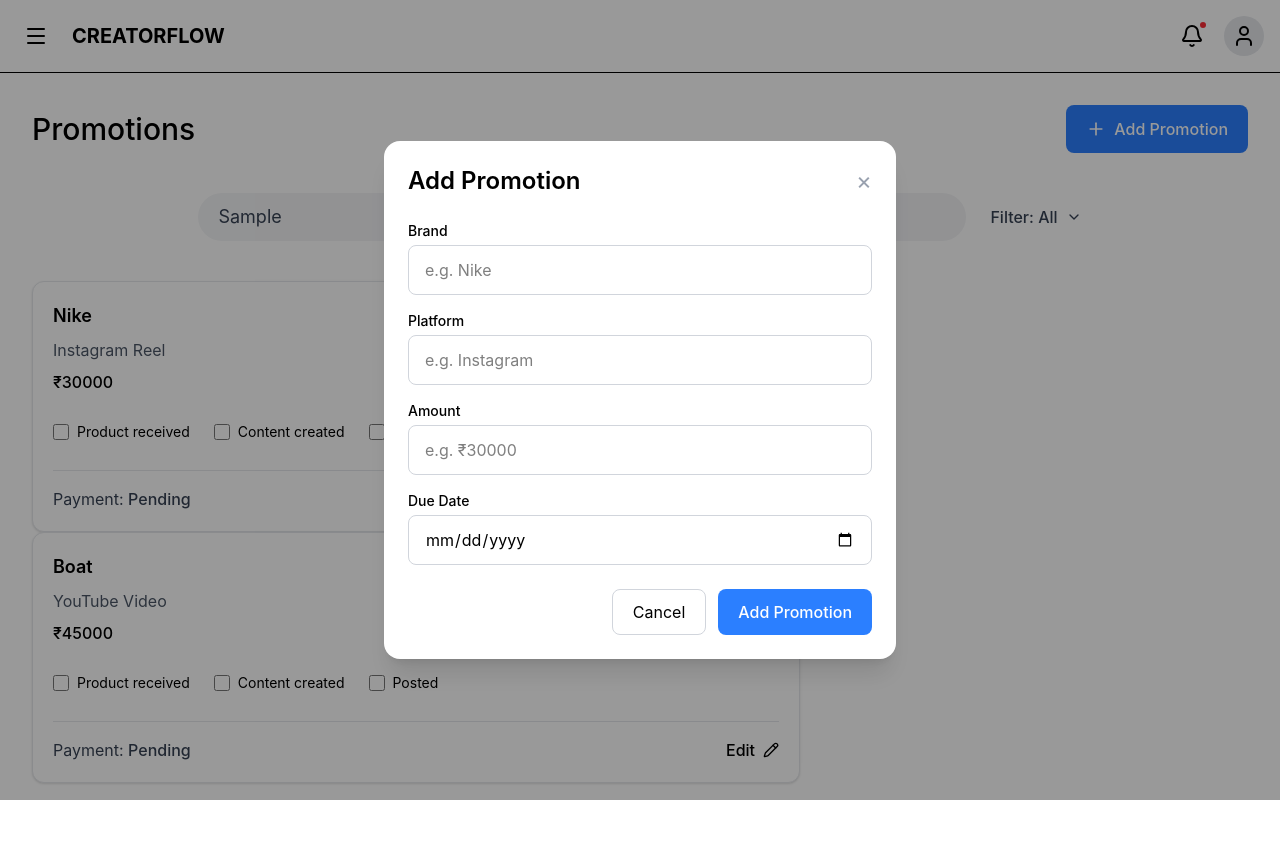
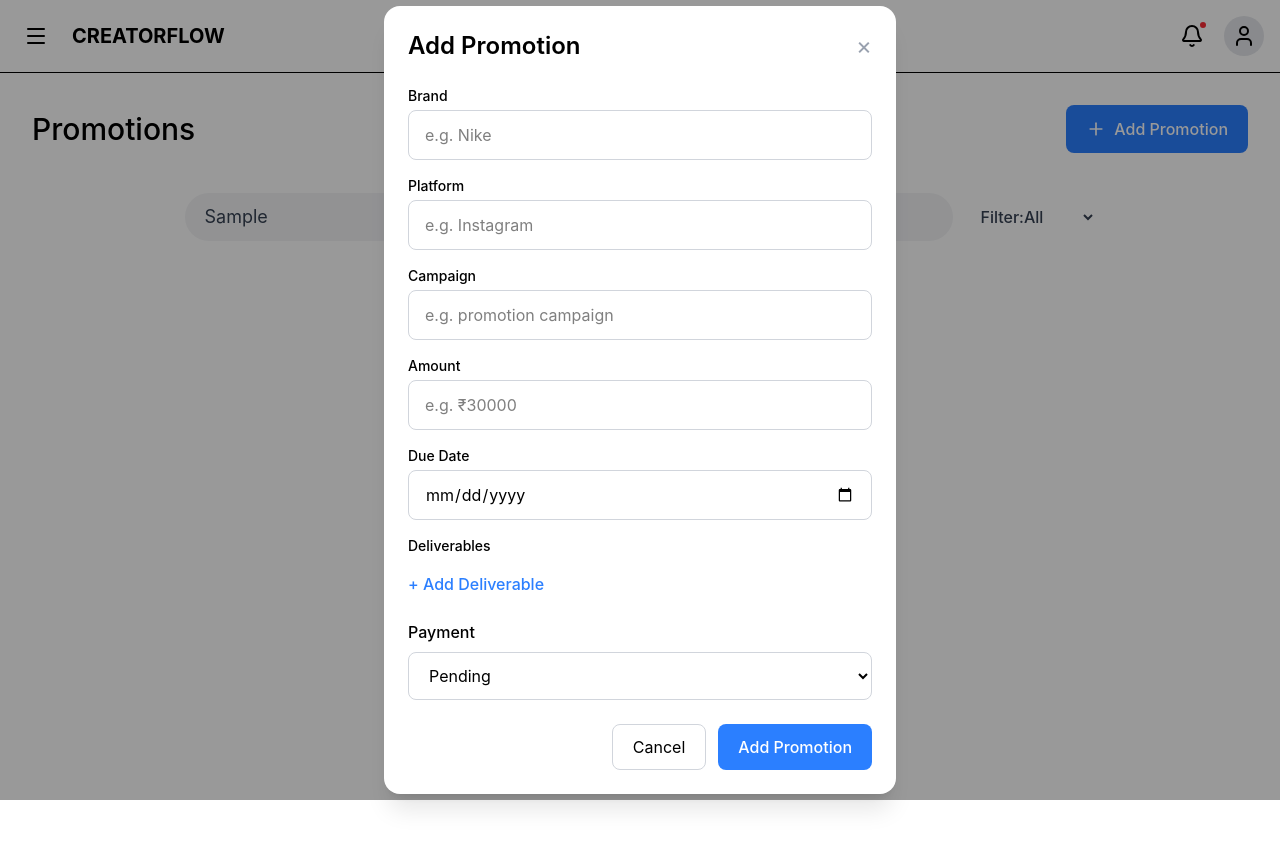
Before and after one commit to Smt05ydv/Creator-Flow, a React (Vite) app in the folder creatorflow/: page /promotions in a window 1280 px wide. Both pictures are taken after typing "Sample" into the empty fields and a click on the button "Add Promotion". Shown: the top 848 px of the page. Built offline with nearby package versions, Linux system fonts and the light colour scheme.

Commit message:
basic frontend done

```diff
--- a/creatorflow/src/pages/Promotions.jsx
+++ b/creatorflow/src/pages/Promotions.jsx
@@ -14,23 +14,31 @@ const Promotions = () => {
    const [editOpen,setEditOpen]= useState(false);
    const [addDeliverables,setAddDeliverables]= useState([]);
    const [selectedPromotion,setSelectedPromotion] = useState(null);
+
    const [editForm,setEditForm] = useState({
     platform: "",
     campaign: "",
     amount:"",
     dueDate:"",
-    deliverable:[],
+    deliverables:[],
     payment:""
 
    });
 
    const [addCard,setAddCard] = useState({
     brand:"",
-    brand:"",
+    platform:"",
+    campaign:"",
     amount:"",
     dueDate:"",
+    deliverables:[],
+    payment:"",
+    productReceived:false,
+    contentCreated:false,
+    posted:false,
 
    });
+
 
 
 
@@ -58,16 +66,43 @@ const Promotions = () => {
     setAddDeliverables(updatedDeliverables)
    }
 
+
+
    function saveCard(){
+
+
+      if (
+    !addCard.brand ||
+    !addCard.platform ||
+    !addCard.campaign ||
+    !addCard.amount ||
+    !addCard.dueDate ||
+    !addCard.payment ||
+    addDeliverables.length === 0
+  ) {
+    alert("Please fill all required fields");
+    return;
+  }
+
+  // Amount validation
+  if (Number(addCard.amount) <= 0) {
+    alert("Amount must be greater than 0");
+    return;
+  }
 
     const newPromotion = {
   id: Date.now(),
   brand: addCard.brand,
   platform: addCard.platform,
+  campaign:addCard.campaign,
   amount: addCard.amount,
   dueDate: addCard.dueDate,
-  payment: "Pending",
-  deliverables: []
+  payment: addCard.payment,
+  deliverables: addDeliverables,
+  productReceived:addCard.productReceived,
+  contentCreated: addCard.contentCreated,
+  posted:addCard.posted,
+
 };
 
     setPromotionList([
@@ -75,7 +110,22 @@ const Promotions = () => {
       newPromotion ]
 
     )
-    setAddPromotion(false)
+    setAddPromotion(false);
+
+    setAddCard({
+  brand: "",
+  platform: "",
+  campaign: "",
+  amount: "",
+  dueDate: "",
+  deliverables: [],
+  payment: "",
+  productReceived: false,
+  contentCreated: false,
+  posted: false,
+});
+
+setAddDeliverables([]);
    }
 
 
@@ -97,6 +147,46 @@ const Promotions = () => {
       setEditOpen(false);
    }
 
+   function updateProgress(id,field) {
+    setPromotionList(
+      promotionList.map((promotion)=>
+      promotion.id===id?
+       {
+        ...promotion,
+        [field]: ! promotion[field]
+       }
+       :promotion
+    )
+    );
+   }
+
+
+   function deletePromotion(id){
+    setPromotionList(
+      promotionList.filter((promotion)=>
+      promotion.id!==id
+    )
+    );
+   }
+
+   const [search,setSearch] = useState("");
+    const [filter,setFilter]=useState("");
+
+   const filterPromotions=promotionList.filter((promotion)=>{
+
+    const matchesSearch=
+      promotion.brand.toLowerCase().includes(search.toLowerCase()) ||
+      promotion.platform.toLowerCase().includes(search.toLowerCase()) ||
+      promotion.campaign.toLowerCase().includes(search.toLowerCase())
+
+      const matchesFilter= promotion.payment.toLowerCase().includes(filter.toLowerCase());
+
+      return matchesSearch && matchesFilter;
+   } );
+
+
+
+
 
 
 
@@ -113,9 +203,10 @@ const Promotions = () => {
         </h1>
 
         <button
-        onClick={()=>
+        onClick={()=> {
+           setAddDeliverables([]);
           setAddPromotion(true)
-        }
+        } }
           className="
             flex items-center gap-2
             px-5 py-3
@@ -151,6 +242,8 @@ const Promotions = () => {
           <input
             type="text"
             placeholder="Search promotions..."
+            value={search}
+            onChange={(e)=>setSearch(e.target.value)}
             className="
               w-full
               bg-transparent
@@ -163,24 +256,32 @@ const Promotions = () => {
         </div>
 
         {/* Filter */}
-        <button
-          className="
-            flex items-center gap-2
-            whitespace-nowrap
-            text-gray-700
-            font-medium
-          "
-        >
-          Filter: All
-          <ChevronDown className="w-4 h-4" />
-        </button>
+         <select
+         value={filter}
+         onChange={(e)=>setFilter(e.target.value)}
+         className="flex items-center gap-2 whitespace-nowrap text-gray-700 font-medium">
+
+
+
+
+         <option value="">Filter:All</option>
+          <option value="paid">Paid</option>
+          <option value="partially paid">partially paid</option>
+          <option value="pending">pending</option>
+
+
+       </select>
+
+
+
+
 
       </div>
 
 
       {/* Promotion Card */}
       <div className="mt-10 max-w-3xl">
-      {promotionList.map((promotion)=>(
+      {filterPromotions.map((promotion)=>(
 
 
 
@@ -238,6 +339,8 @@ const Promotions = () => {
               <input
                 type="checkbox"
                 className="w-4 h-4"
+                checked={promotion.productReceived}
+                onChange={()=>updateProgress(promotion.id,"productReceived")}
               />
               Product received
             </label>
@@ -246,6 +349,8 @@ const Promotions = () => {
               <input
                 type="checkbox"
                 className="w-4 h-4"
+                checked={promotion.contentCreated}
+                onChange={()=>updateProgress(promotion.id,"contentCreated")}
               />
               Content created
             </label>
@@ -254,6 +359,8 @@ const Promotions = () => {
               <input
                 type="checkbox"
                 className="w-4 h-4"
+                checked={promotion.posted}
+                onChange={()=>updateProgress(promotion.id,"posted")}
               />
               Posted
             </label>
@@ -282,7 +389,7 @@ const Promotions = () => {
       campaign:promotion.campaign,
       amount:promotion.amount,
       dueDate:promotion.dueDate,
-      deliverable:promotion.deliverables || [],
+      deliverables:promotion.deliverables || [],
       payment: promotion.payment
     });
     setEditOpen(true);
@@ -298,6 +405,14 @@ const Promotions = () => {
   Edit
   <Pencil className="w-4 h-4" />
 </button>
+  <button
+    onClick={() => {
+      if (window.confirm("Are you sure you want to delte this promotion?")) {
+      deletePromotion(promotion.id)} } }
+    className="font-medium text-red-500 hover:text-red-600 transition"
+  >
+    Delete
+  </button>
 
           </div>
 
@@ -370,6 +485,30 @@ const Promotions = () => {
           />
         </div>
 
+         {/* Campaign */}
+        <div>
+          <label className="block mb-1 text-sm font-medium">
+            Campaign
+          </label>
+
+          <input
+            type="text"
+            placeholder="e.g. promotion campaign"
+            className="w-full rounded-lg border border-gray-300 px-4 py-3 outline-none focus:border-blue-500"
+            value={addCard.campaign}
+            onChange={(e)=>setAddCard(
+              {
+                ...addCard,
+                campaign:e.target.value
+              }
+            )}
+
+          />
+        </div>
+
+
+
+
         {/* Amount */}
         <div>
           <label className="block mb-1 text-sm font-medium">
@@ -390,6 +529,7 @@ const Promotions = () => {
 
           />
         </div>
+
 
         {/* Due Date */}
         <div>
@@ -413,6 +553,96 @@ const Promotions = () => {
 
 
       </div>
+     <div className="mb-6">
+
+  <label className="block mb-1 text-sm font-medium">
+    Deliverables
+  </label>
+
+  <div className="flex flex-col gap-3">
+
+   { addDeliverables.map((deliverable,index) => (
+
+     <div className="flex items-center gap-2"
+     key={index}>
+      <input
+        type="text"
+        placeholder="type deliverables e.g. 1 insta story"
+        value={deliverable}
+        onChange={(e)=>handleDeliverableChange(index,e.target.value)}
+        className="
+          w-full rounded-lg border border-gray-300 px-4 py-3 outline-none focus:border-blue-500"
+      />
+
+      <button
+      onClick={()=>removeNewDeliverable(index)}
+        className="
+          px-3 py-3
+          rounded-lg
+          text-red-500
+          hover:bg-red-50
+        "
+      >
+        🗑
+      </button>
+    </div>
+    ) )}
+
+
+
+
+
+  </div>
+
+
+  <button
+  onClick={addNewDeliverable}
+    className="
+      mt-3
+      text-blue-500
+      font-medium
+      hover:text-blue-600
+    "
+  >
+    + Add Deliverable
+  </button>
+
+
+</div>
+
+ <div className="mb-6">
+
+        <label className="block mb-2 font-medium">
+          Payment
+        </label>
+
+        <select
+          value= {addCard.payment}
+          onChange={(e)=>setAddCard({
+            ...addCard,
+            payment:e.target.value
+
+          }
+
+          )}
+          className="
+            w-full
+            px-4 py-3
+            rounded-lg
+            border border-gray-300
+            outline-none
+            focus:border-blue-500
+          "
+        >
+          <option>Pending</option>
+          <option>Paid</option>
+          <option>Partially Paid</option>
+        </select>
+
+      </div>
+
+
+
       </div>
 
       {/* Buttons */}
@@ -495,7 +725,7 @@ const Promotions = () => {
         </label>
 
         <select
-          Value={editForm.platform }
+          value={editForm.platform }
           onChange={(e)=>setEditForm({
             ...editForm,
             platform: e.target.value
@@ -528,7 +758,7 @@ const Promotions = () => {
         <input
 
           type="text"
-          Value={editForm.campaign}
+          value={editForm.campaign}
           onChange={(e)=>setEditForm({
             ...editForm,
             campaign:e.target.value
@@ -555,7 +785,7 @@ const Promotions = () => {
 
         <input
           type="number"
-          Value={editForm.amount}
+          value={editForm.amount}
           onChange={(e)=>setEditForm({
             ...editForm,
             amount:e.target.value
@@ -582,7 +812,7 @@ const Promotions = () => {
 
         <input
           type="date"
-          Value={editForm.dueDate}
+          value={editForm.dueDate}
           onChange={(e)=>setEditForm({
             ...editForm,
             dueDate:e.target.value
@@ -674,7 +904,7 @@ const Promotions = () => {
         </label>
 
         <select
-          Value= {editForm.payment}
+          value= {editForm.payment}
           onChange={(e)=>setEditForm({
             ...editForm,
             payment:e.target.value
```
